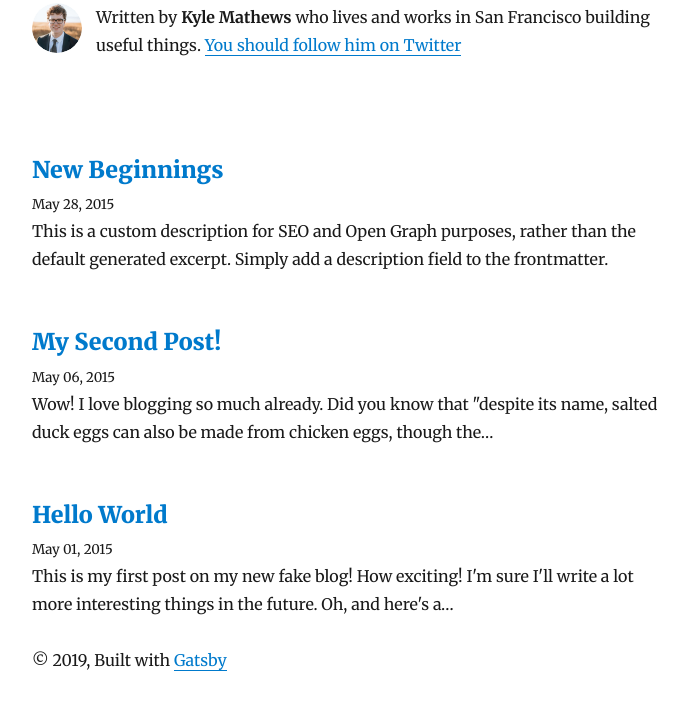
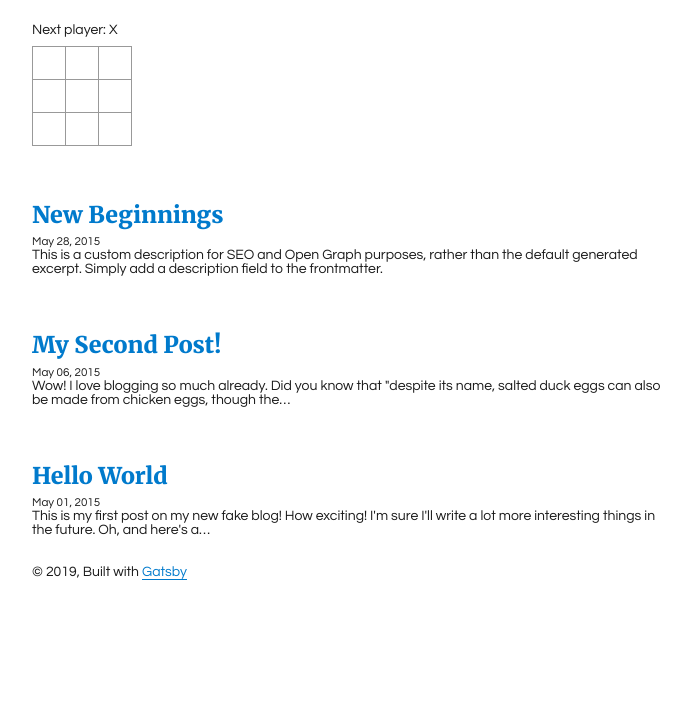
Before and after one commit to jeremy-christian/gatsby, a Gatsby site: page / in a window 1280 px wide. Shown: the part 221-937 px from the top of the page, without its empty margins (293-984 px from the left). After the commit the page ends 862 px from the top, so only its background shows below. Built offline with nearby package versions, Linux system fonts and the light colour scheme; Gatsby itself is replaced by a stand-in of ours; some packages are replaced by stand-ins of ours.

Commit message:
merged incomplete react tic-tac-toe tutorial into gatsby boilerplate

```diff
--- a/gatsby-config.js
+++ b/gatsby-config.js
@@ -1,9 +1,9 @@
 module.exports = {
   siteMetadata: {
-    title: `Gatsby Starter Blog`,
-    author: `Kyle Mathews`,
-    description: `A starter blog demonstrating what Gatsby can do.`,
-    siteUrl: `https://gatsby-starter-blog-demo.netlify.com/`,
+    title: `Gatsby Starter Site`,
+    author: `Jeremy Christian`,
+    description: `A starter blog demonstrating what Jeremy can (can't) do with Gatsby.`,
+    siteUrl: `jemery.dev`,
     social: {
       twitter: `kylemathews`,
     },
--- /dev/null
+++ b/src/components/tic-tac-toe.js
@@ -0,0 +1,121 @@
+import React from "react"
+import ReactDOM from "react-dom"
+import "../styles/index.css"
+// // react compoenents seem to return jsx at the end to render a page element
+// class Square extends React.Component {
+//   render() {
+//     // this means in the context of 'this', 'props' are your element's attributes?
+//     return (
+//       // I guess setState is a naitive react function?
+//       <button className="square" onClick={() => this.props.onClick()}>
+//         {this.props.value}
+//       </button>
+//     );
+//   }
+// }
+
+function Square(props) {
+  return (
+    <button className="square" onClick={props.onClick}>
+      {props.value}
+    </button>
+  )
+}
+
+class Board extends React.Component {
+  constructor(props) {
+    super(props)
+    this.state = {
+      squares: Array(9).fill(null),
+      xIsNext: true,
+    }
+  }
+
+  handleClick(index) {
+    if (calculateWinner(this.state.squares)) return
+    const squares = this.state.squares.slice()
+    squares[index] = this.state.xIsNext ? "X" : "O"
+    this.setState({ squares: squares, xIsNext: !this.state.xIsNext })
+  }
+
+  // right here now we've extended React.Component we can start calling <Square />
+  // So this func returns a <Square /> with a element property 'value' set to i
+  renderSquare(i) {
+    return (
+      <Square
+        value={this.state.squares[i]}
+        onClick={() => this.handleClick(i)}
+      />
+    )
+  }
+
+  render() {
+    const winner = calculateWinner(this.state.squares)
+    let status
+    if (winner) status = "Winner: ".concat(winner)
+    else status = "Next player: ".concat(this.state.xIsNext ? "X" : "O")
+
+    return (
+      <div>
+        <div className="status">{status}</div>
+        <div className="board-row">
+          {this.renderSquare(0)}
+          {this.renderSquare(1)}
+          {this.renderSquare(2)}
+        </div>
+        <div className="board-row">
+          {this.renderSquare(3)}
+          {this.renderSquare(4)}
+          {this.renderSquare(5)}
+        </div>
+        <div className="board-row">
+          {this.renderSquare(6)}
+          {this.renderSquare(7)}
+          {this.renderSquare(8)}
+        </div>
+      </div>
+    )
+  }
+}
+
+class Game extends React.Component {
+  render() {
+    return (
+      <div className="game">
+        <div className="game-board">
+          <Board />
+        </div>
+        <div className="game-info">
+          <div>{/* status */}</div>
+          <ol>{/* TODO */}</ol>
+        </div>
+      </div>
+    )
+  }
+}
+
+function calculateWinner(squares) {
+  const lines = [
+    [0, 1, 2],
+    [3, 4, 5],
+    [6, 7, 8],
+    [0, 3, 6],
+    [1, 4, 7],
+    [2, 5, 8],
+    [0, 4, 8],
+    [2, 4, 6],
+  ]
+  for (let i = 0; i < lines.length; i++) {
+    const [a, b, c] = lines[i]
+    if (squares[a] && squares[a] === squares[b] && squares[a] === squares[c]) {
+      return squares[a]
+    }
+  }
+  return null
+}
+
+export default Game
+
+// ========================================
+
+// ReactDOM.render(<Game />, document.getElementById("root"))
--- a/src/pages/index.js
+++ b/src/pages/index.js
@@ -3,6 +3,7 @@ import { Link, graphql } from "gatsby"
 
 import Bio from "../components/bio"
 import Layout from "../components/layout"
+import Game from "../components/tic-tac-toe"
 import SEO from "../components/seo"
 import { rhythm } from "../utils/typography"
 
@@ -18,7 +19,7 @@ class BlogIndex extends React.Component {
           title="All posts"
           keywords={[`blog`, `gatsby`, `javascript`, `react`]}
         />
-        <Bio />
+        <Game />
         {posts.map(({ node }) => {
           const title = node.frontmatter.title || node.fields.slug
           return (
--- /dev/null
+++ b/src/styles/index.css
@@ -0,0 +1,51 @@
+body {
+  font: 14px "Century Gothic", Futura, sans-serif;
+  margin: 20px;
+}
+
+ol,
+ul {
+  padding-left: 30px;
+}
+
+.board-row:after {
+  clear: both;
+  content: "";
+  display: table;
+}
+
+.status {
+  margin-bottom: 10px;
+}
+
+.square {
+  background: #fff;
+  border: 1px solid #999;
+  float: left;
+  font-size: 24px;
+  font-weight: bold;
+  line-height: 34px;
+  height: 34px;
+  margin-right: -1px;
+  margin-top: -1px;
+  padding: 0;
+  text-align: center;
+  width: 34px;
+}
+
+.square:focus {
+  outline: none;
+}
+
+.kbd-navigation .square:focus {
+  background: #ddd;
+}
+
+.game {
+  display: flex;
+  flex-direction: row;
+}
+
+.game-info {
+  margin-left: 20px;
+}
```
Also changed, not shown: 1 other file.
